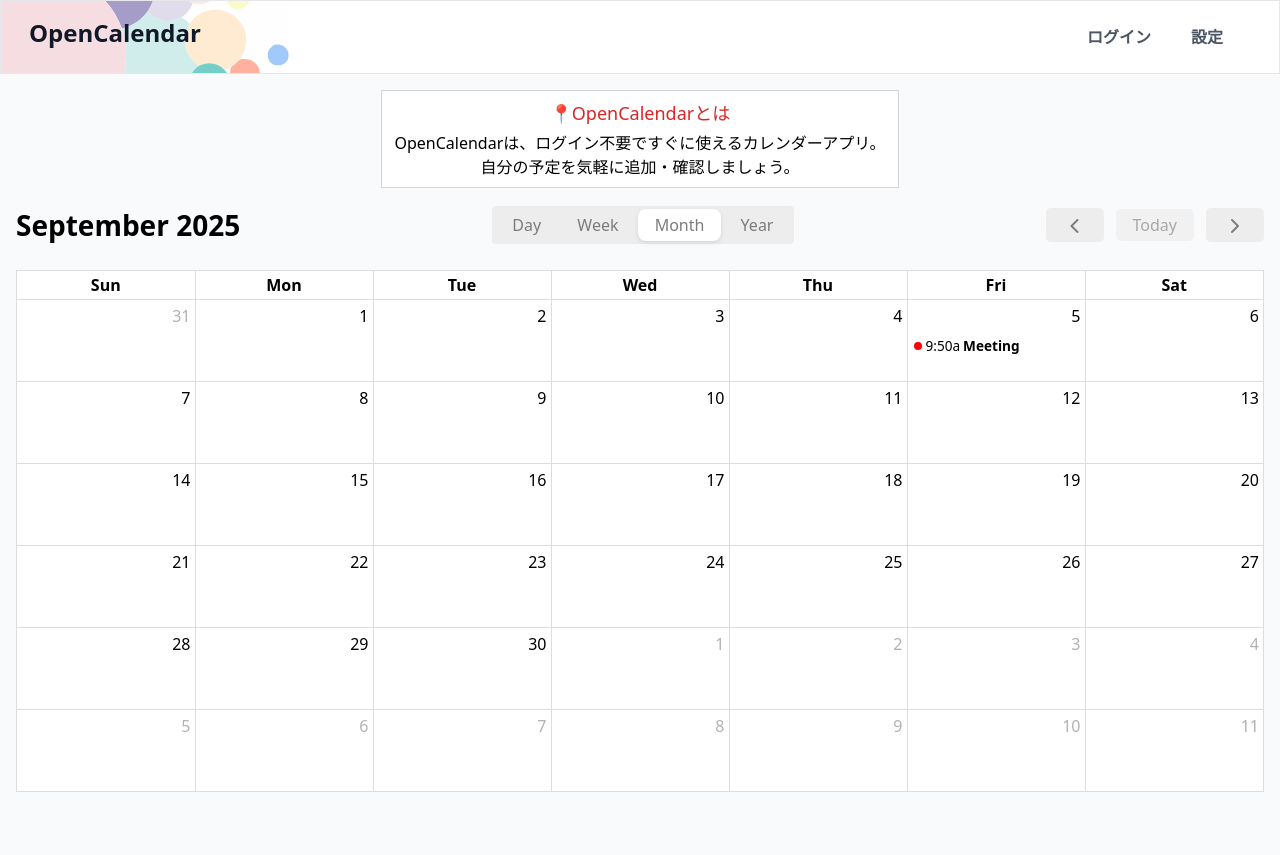
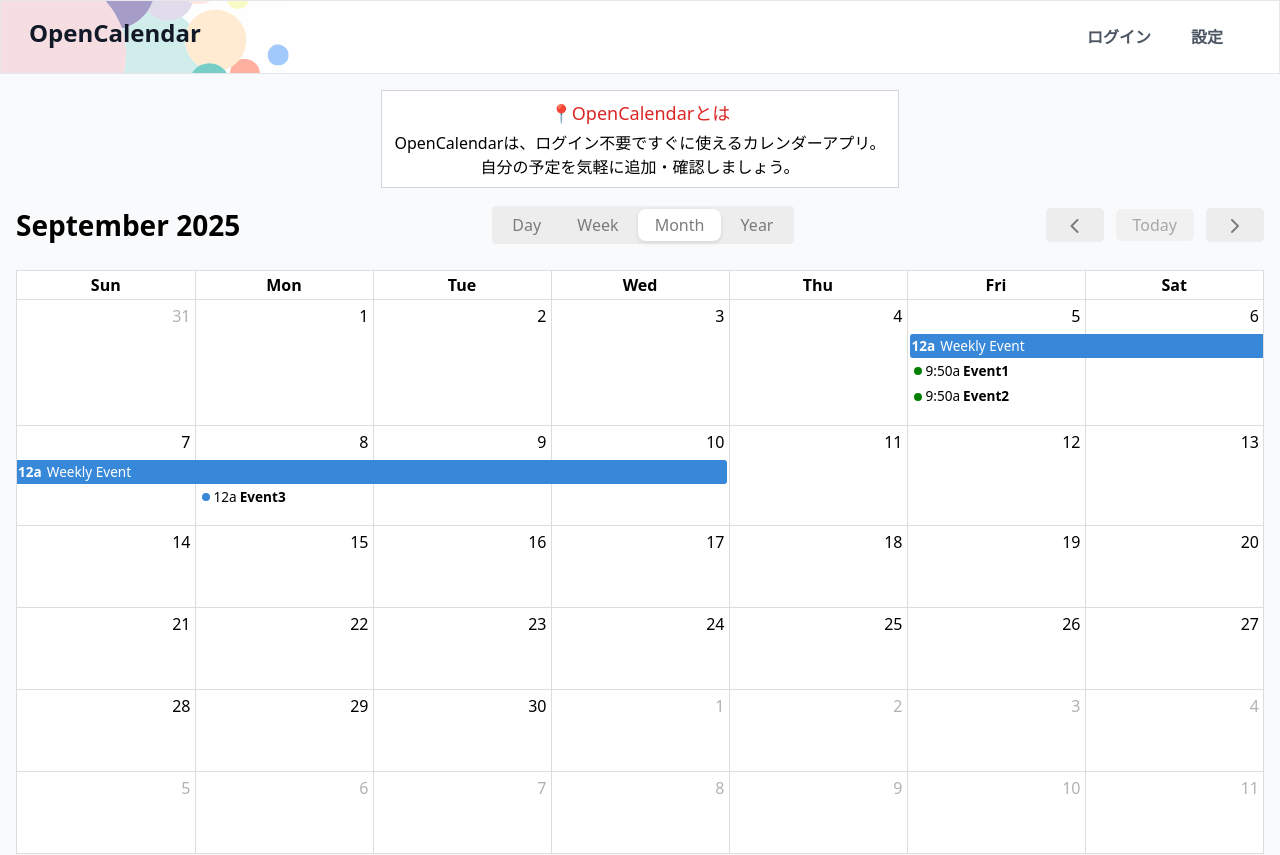
Before and after one commit to Ashtan666/open-calendar, a Next.js app: page / in a window 1280 px wide. Shown: the top 855 px of the page. Built offline with nearby package versions, Linux system fonts and the light colour scheme.

Commit message:
chore(calendar): inject sample events

```diff
--- a/app/Calendar.tsx
+++ b/app/Calendar.tsx
@@ -2,8 +2,8 @@
 
 import FullCalendar from "@fullcalendar/react";
 import dayGridPlugin from "@fullcalendar/daygrid";
+import events from "./events";
 
-const events = [{ title: "Meeting", start: new Date() }];
 export default function Calendar() {
   return (
     <div className="p-4">
@@ -23,8 +23,8 @@ export default function Calendar() {
         plugins={[dayGridPlugin]}
         initialView="dayGridMonth"
         weekends={true}
+        // events="https://fullcalendar.io/api/demo-feeds/events.json"
         events={events}
-        eventColor="red"
         // eventContent={renderEventContent}
         height="auto"
       />
--- /dev/null
+++ b/app/events.ts
@@ -0,0 +1,32 @@
+// create sample event
+const today = new Date();
+
+const date = {
+  year: today.getFullYear(),
+  month: today.getMonth() + 1,
+  day: today.getDate(),
+};
+
+const events = [
+  {
+    title: "Event1",
+    start: new Date(),
+    color: "green", // override!
+  },
+  {
+    title: "Event2",
+    start: new Date(),
+    color: "green", // override!
+  },
+  {
+    title: "Event3",
+    start: new Date(date.year, date.month - 1, date.day + 3),
+  },
+  {
+    title: "Weekly Event",
+    start: new Date(date.year, date.month - 1, date.day),
+    end: new Date(date.year, date.month - 1, date.day + 6),
+  },
+];
+
+export default events;
```
